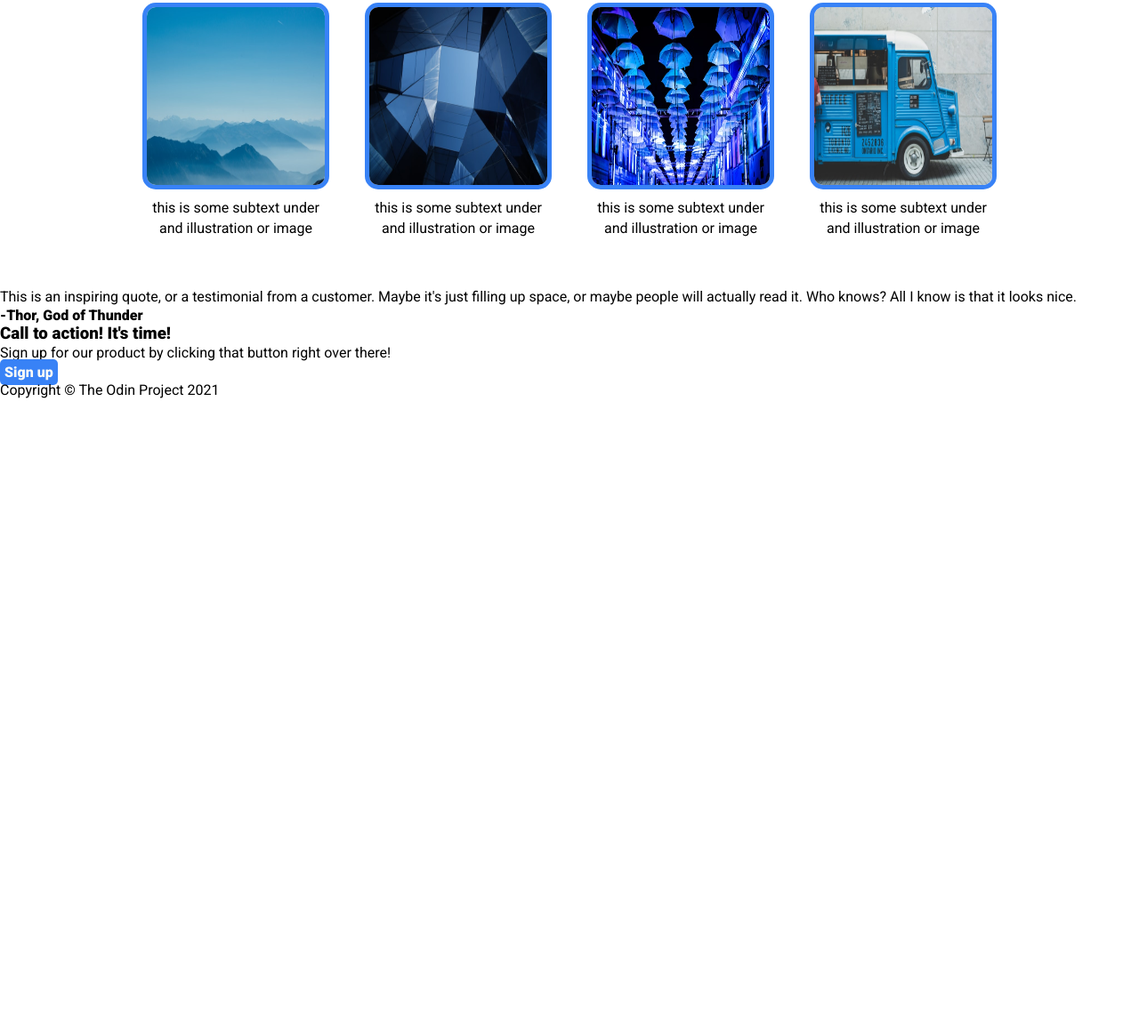
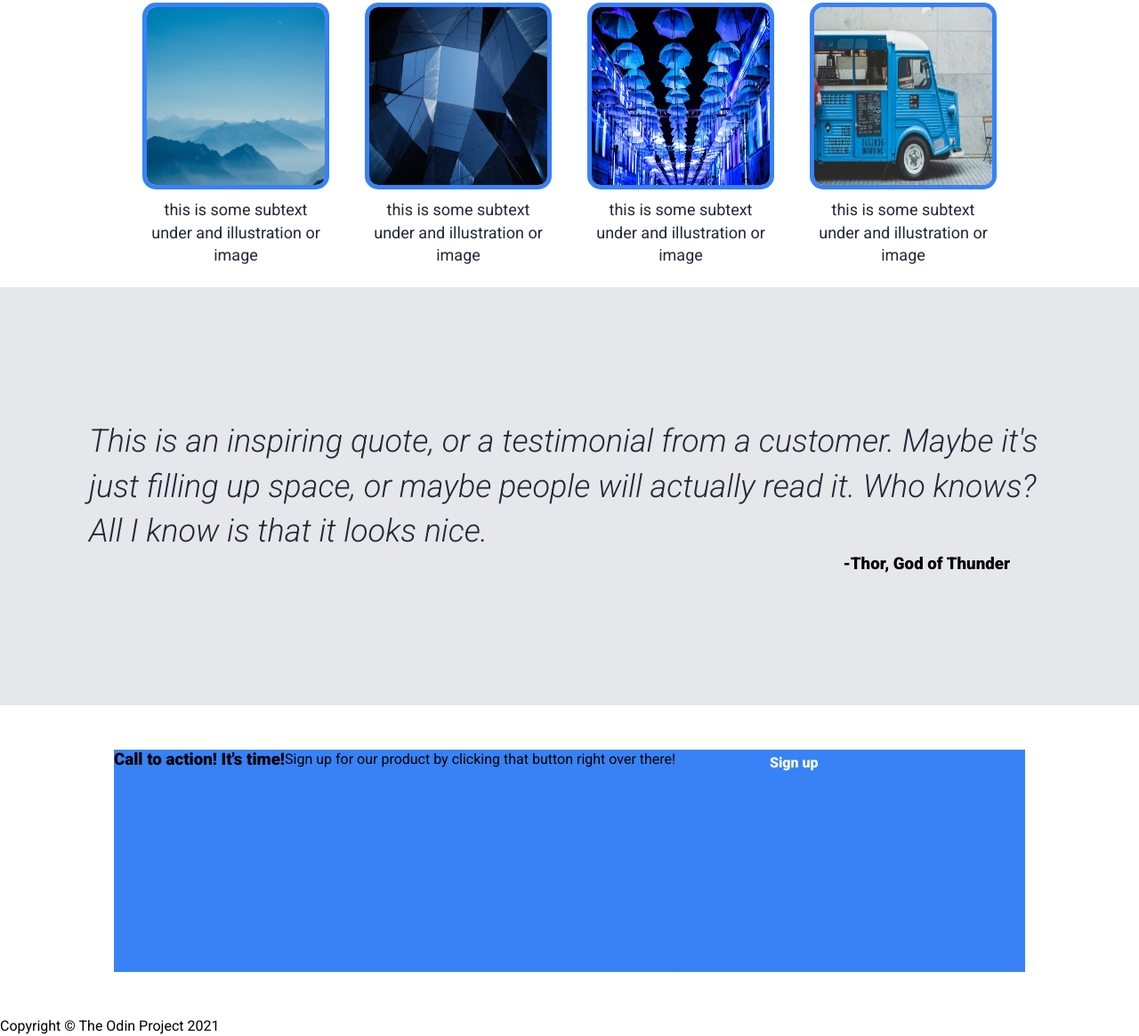
Before and after one commit to NSTokugawa/Odin-LandingPage, a plain HTML site: page index.html in a window 1280 px wide. Shown: the part 627-1792 px from the top of the page at 89% size. Before the commit the page ends 1077 px from the top, so only its background shows below. Drawn offline with Linux system fonts and the light colour scheme.

Commit message:
Finished quote section, started signup

```diff
--- a/css/style.css
+++ b/css/style.css
@@ -38,7 +38,6 @@ header {
   list-style: none;
   display: flex;
   justify-content: space-around;
-  margin: 10px;
 }
 
 .navbar a {
@@ -57,7 +56,7 @@ header {
 .logo {
   font-size: 24px;
   color: #F9FAF8;
-  padding: 10px;
+  padding: 10px 10px 10px 0px;
 }
 
 .header-container {
@@ -87,9 +86,7 @@ header {
 }
 
 header img {
-  padding-left: 10px;
-  max-width: 50%;
-
+  min-width: 50%;
 }
 
 .button {
@@ -117,6 +114,7 @@ header img {
   padding: 30px 0px;
   font-size: 36px;
   font-weight: 900;
+  color: #1F2937;
 }
 
 
@@ -145,4 +143,45 @@ header img {
   text-align: center;
   align-self: center;
   max-width: 200px;
+  font-size: 18px;
+  color:  #1F2937;
 }
+
+/*Quote Section*/
+
+.quote {
+  display: flex;
+  flex-direction: column;
+  justify-content: center;
+  padding: 10px 100px;
+  height: 450px;
+  background-color: #E5E7EB;
+}
+
+.quote p {
+  font-size: 36px;
+  color: #1F2937;
+  font-style: italic;
+  font-weight: 300;
+}
+
+.quote h3 {
+  align-self: flex-end;
+  padding-right: 45px;
+}
+
+/* Signup */
+
+.signup {
+  height: 350px;
+  display: flex;
+}
+
+.signup .signup-container {
+  display: flex;
+  width: 80%;
+  background-color: #3882F6;
+  height: 250px;
+  align-self: center;
+  margin: auto
+}
--- a/index.html
+++ b/index.html
@@ -54,13 +54,15 @@
 
   <section class="quote">
     <p>This is an inspiring quote, or a testimonial from a customer. Maybe it's just filling up space, or maybe people will actually read it. Who knows? All I know is that it looks nice.</p>
-    <h4 class="attribution">-Thor, God of Thunder</h4>
+    <h3 class="attribution">-Thor, God of Thunder</h3>
   </section>
 
   <section class="signup">
-    <h3>Call to action! It's time!</h3>
-    <p>Sign up for our product by clicking that button right over there!</p>
-    <a href="#" class="button btn-clear">Sign up</a>
+    <div class ="signup-container">
+      <h3>Call to action! It's time!</h3>
+      <p>Sign up for our product by clicking that button right over there!</p>
+      <a href="#" class="button btn-clear">Sign up</a>
+    </div>
   </section>
 
   <footer class="footer">
```
